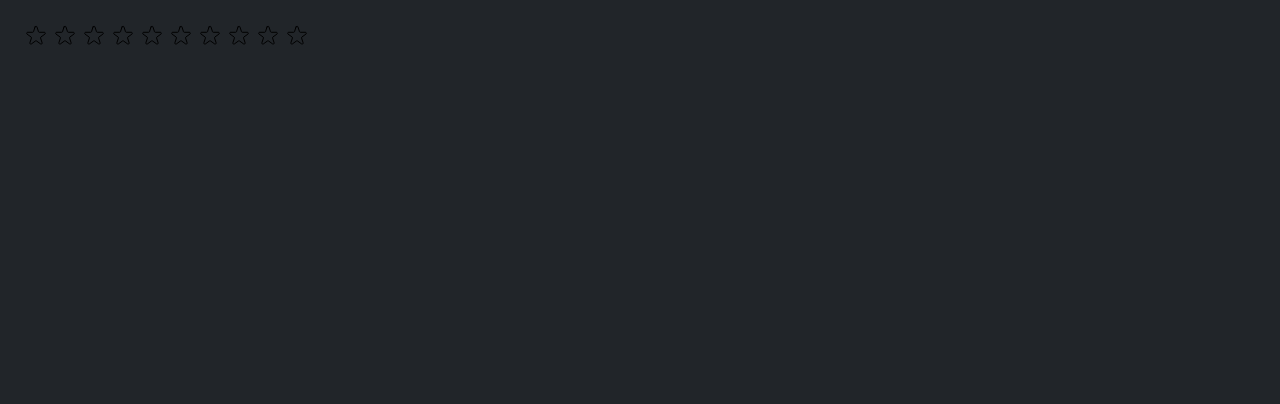
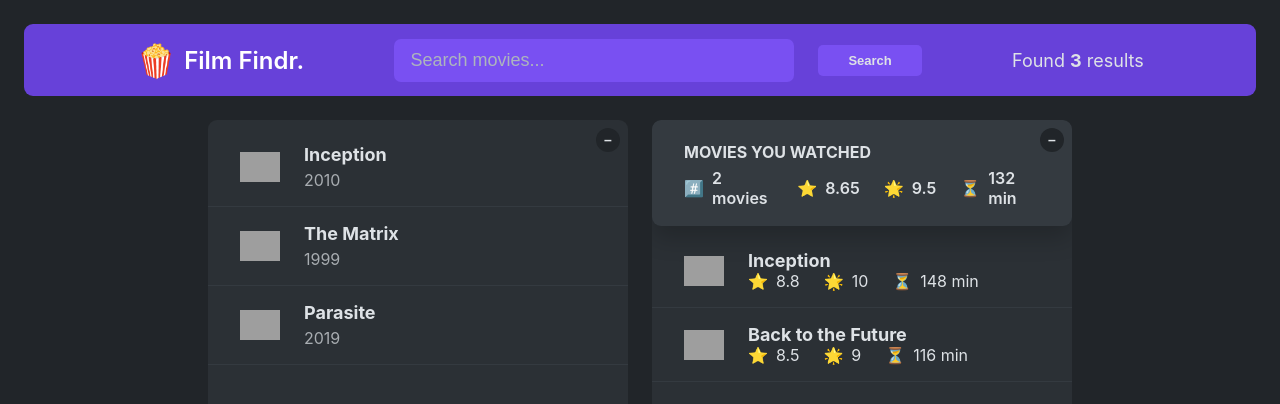
Before and after one commit to rhysheavensmith/film-directory, a React (Vite) app: page / in a window 1280 px wide. Shown: the top 404 px of the page. Built offline with nearby package versions, Linux system fonts and the light colour scheme; no server answers; grey boxes are pictures that could not be loaded.

Commit message:
rolled back changes

```diff
--- a/src/App.jsx
+++ b/src/App.jsx
@@ -56,11 +56,11 @@ const tempWatchedData = [
 const API_KEY = import.meta.env.VITE_API_KEY;
 
 export default function App() {
-	const [movies, setMovies] = useState([]);
+	const [movies, setMovies] = useState(tempMovieData);
 	const [watched, setWatched] = useState(tempWatchedData);
 	const [numMovies, setNumMovies] = useState(0);
 	const [searchQuery, setSearchQuery] = useState('matrix');
-	const [isLoading, setIsLoading] = useState(false);
+	const [loading, setLoading] = useState(false);
 
 	const handleSearch = (query) => {
 		setSearchQuery(query);
@@ -73,7 +73,7 @@ export default function App() {
 	useEffect(() => {
 		const fetchMovies = async (query) => {
 			try {
-				setIsLoading(true);
+				setLoading(true);
 				const response = await fetch(
 					`https://www.omdbapi.com/?s=${query}&apikey=${API_KEY}`
 				);
@@ -84,9 +84,8 @@ export default function App() {
 				}
 			} catch (error) {
 				console.error(error);
-				setIsLoading(false);
 			} finally {
-				setIsLoading(false);
+				setLoading(false);
 			}
 		};
 
@@ -101,7 +100,7 @@ export default function App() {
 				query={searchQuery}
 			/>
 			<Main>
-				{isLoading ? (
+				{loading ? (
 					<LoadingSpinner />
 				) : (
 					<>
--- a/src/components/LoadingSpinner.jsx
+++ b/src/components/LoadingSpinner.jsx
@@ -1,4 +1,4 @@
-import { motion } from 'framer-motion';
+import { motion } from 'motion/react';
 
 const LoadingSpinner = () => {
 	return (
--- a/src/components/MovieList.jsx
+++ b/src/components/MovieList.jsx
@@ -9,7 +9,6 @@ const MovieList = ({ movies }) => {
 	const [isLoading, setIsLoading] = useState(false);
 
 	//function to set a timeout to allow the component to render
-	// Function to toggle the list with a delay for rendering
 	const toggleList = () => {
 		if (!isOpen) {
 			setIsLoading(true);
--- a/src/main.jsx
+++ b/src/main.jsx
@@ -1,11 +1,11 @@
 import { StrictMode } from 'react';
 import { createRoot } from 'react-dom/client';
 import './index.css';
-// import App from './App.jsx';
-import StarRating from './components/StarRating';
+import App from './App.jsx';
+// import StarRating from './components/StarRating';
 
 createRoot(document.getElementById('root')).render(
 	<StrictMode>
-		<StarRating />
+		<App />
 	</StrictMode>
 );
```
